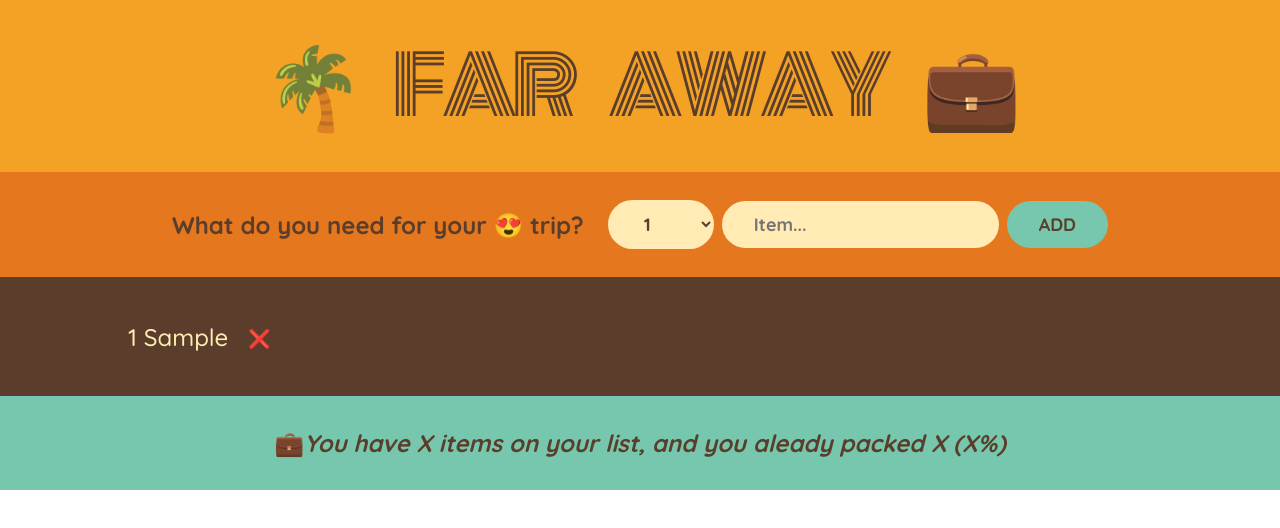
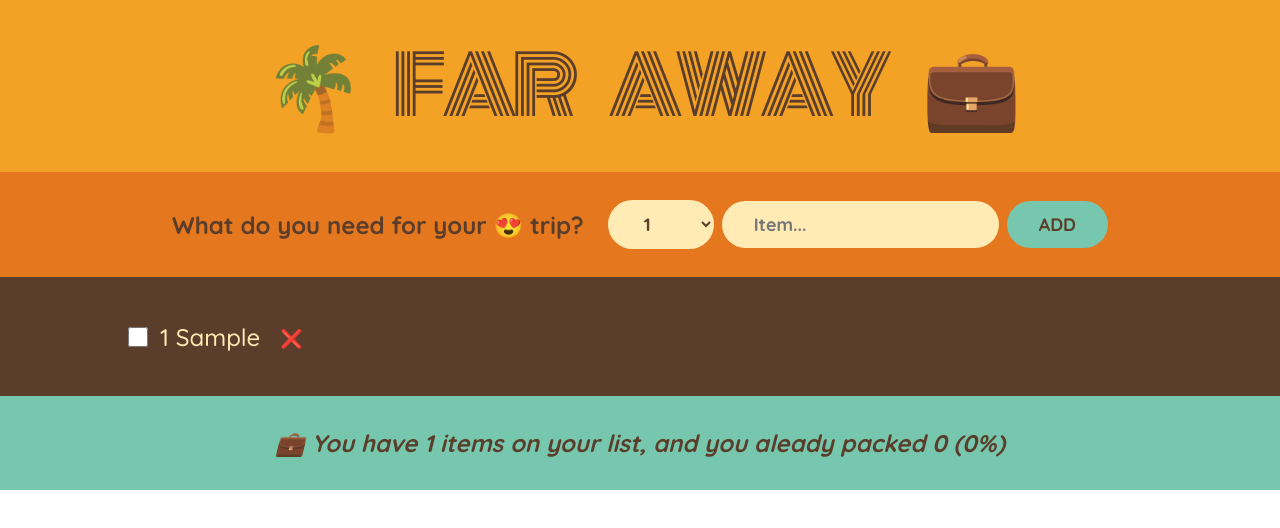
Before and after one commit to jonmico/far-away-app, a React (Vite) app: page / in a window 1280 px wide. Both pictures are taken after typing "Sample" into the empty fields and a click on the button "ADD". Shown: the top 528 px of the page. Built offline with nearby package versions, Linux system fonts and the light colour scheme.

Commit message:
Add math to Stats component.

```diff
--- a/src/App.tsx
+++ b/src/App.tsx
@@ -10,15 +10,21 @@ type Item = {
 interface ItemProps {
   item: Item;
   onDeleteItem: (id: number) => void;
+  onToggleItem: (id: number) => void;
 }
 
 interface PackingListProps {
   items: Item[];
   onDeleteItem: (id: number) => void;
+  onToggleItem: (id: number) => void;
 }
 
 interface FormProps {
   handleAddItem: (item: Item) => void;
+}
+
+interface StatsProps {
+  itemList: Item[];
 }
 
 function Logo() {
@@ -42,7 +48,6 @@ function Form({ handleAddItem }: FormProps) {
     };
 
     handleAddItem(newItem);
-    console.log(newItem);
     setDescription('');
     setQuantity(1);
   }
@@ -71,10 +76,17 @@ function Form({ handleAddItem }: FormProps) {
   );
 }
 
-function Item({ item, onDeleteItem }: ItemProps) {
+function Item({ item, onDeleteItem, onToggleItem }: ItemProps) {
   const { description, quantity, packed, id } = item;
   return (
     <li>
+      <input
+        type='checkbox'
+        checked={packed}
+        onChange={() => {
+          onToggleItem(id);
+        }}
+      />
       <span style={{ textDecoration: packed ? 'line-through' : '' }}>
         {quantity} {description}
       </span>
@@ -83,22 +95,43 @@ function Item({ item, onDeleteItem }: ItemProps) {
   );
 }
 
-function PackingList({ items, onDeleteItem }: PackingListProps) {
+function PackingList({ items, onDeleteItem, onToggleItem }: PackingListProps) {
   return (
     <div className='list'>
       <ul>
         {items.map((i) => (
-          <Item onDeleteItem={onDeleteItem} key={i.id} item={i} />
+          <Item
+            onToggleItem={onToggleItem}
+            onDeleteItem={onDeleteItem}
+            key={i.id}
+            item={i}
+          />
         ))}
       </ul>
     </div>
   );
 }
 
-function Stats() {
+function Stats({ itemList }: StatsProps) {
+  if (!itemList.length)
+    return (
+      <p className='stats'>
+        <em>Start adding some items to your packing list 🚀</em>
+      </p>
+    );
+
+  const numItems = itemList.length;
+  const numPacked = itemList.filter((item) => item.packed).length;
+  const percent = Math.round((numPacked / numItems) * 100);
+
   return (
     <footer className='stats'>
-      💼<em>You have X items on your list, and you aleady packed X (X%)</em>
+      <em>
+        {percent === 100
+          ? 'You got everything! Ready to go ✈'
+          : `💼 You have ${numItems} items on your list, and you aleady packed
+        ${numPacked} (${percent}%)`}
+      </em>
     </footer>
   );
 }
@@ -114,12 +147,22 @@ function App() {
     setItems((prevItems) => prevItems.filter((item) => item.id !== id));
   }
 
+  function handleToggleItem(id: number) {
+    setItems((prevItems) =>
+      prevItems.map((i) => (i.id === id ? { ...i, packed: !i.packed } : i))
+    );
+  }
+
   return (
     <div>
       <Logo />
       <Form handleAddItem={handleAddItem} />
-      <PackingList items={items} onDeleteItem={handleDeleteItem} />
-      <Stats />
+      <PackingList
+        items={items}
+        onDeleteItem={handleDeleteItem}
+        onToggleItem={handleToggleItem}
+      />
+      <Stats itemList={items} />
     </div>
   );
 }
```
